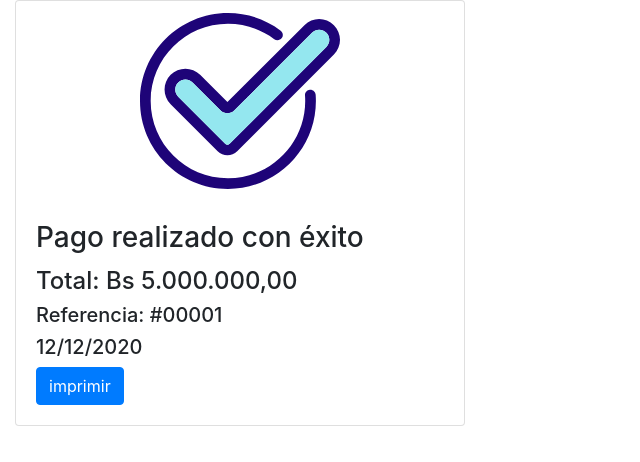
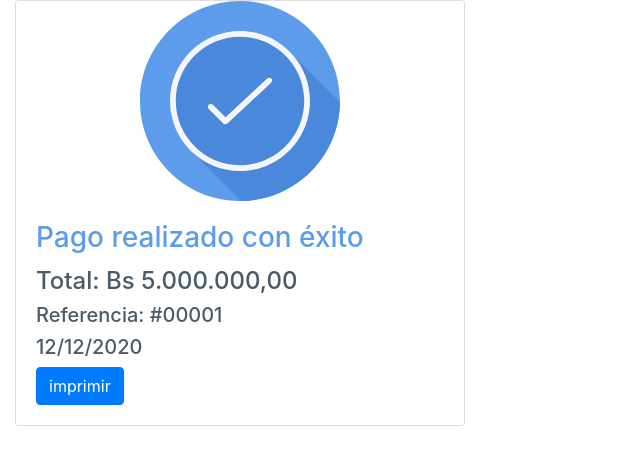
Before and after one commit to Sagg-301/payment_button, a React (Create React App) app: page /receipt in a window 1280 px wide. Shown: the top 462 px of the page, without its empty margins (0-640 px from the left). Built offline with nearby package versions, Linux system fonts and the light colour scheme.

Commit message:
Cambios de color e iconos

```diff
--- a/src/components/Receipt.js
+++ b/src/components/Receipt.js
@@ -9,21 +9,21 @@ class Receipt extends React.Component {
             <Card style={{ width: '450px' }}>
                 <Card.Img variant="top" src={check_mark} width="200" height="200" />
                 <Card.Body>
-                    <Card.Title> <h3> Pago realizado con éxito </h3></Card.Title>
+                    <Card.Title> <h3 style={{ color: "#5D9BEB" }}> Pago realizado con éxito </h3></Card.Title>
                     <Card.Text>
                         <Row className="justify-content-md-center">
                             <Col ls={12}>
-                                <h4>Total: Bs {this.props.total}</h4>
+                                <h4 style={{ color: "#4A5A67" }}>Total: Bs {this.props.total}</h4>
                             </Col>
                         </Row>
                         <Row className="justify-content-md-center">
                             <Col ls={12}>
-                                <h5>Referencia: #00001</h5>
+                                <h5 style={{ color: "#4A5A67" }}>Referencia: #00001</h5>
                             </Col>
                         </Row>
                         <Row className="justify-content-md-center">
                             <Col ls={12}>
-                                <h5>12/12/2020</h5>
+                                <h5 style={{ color: "#4A5A67" }}>12/12/2020</h5>
                             </Col>
                         </Row>
                         <Row className="justify-content-md-center">
```
Also changed, not shown: src/img/check.svg.
